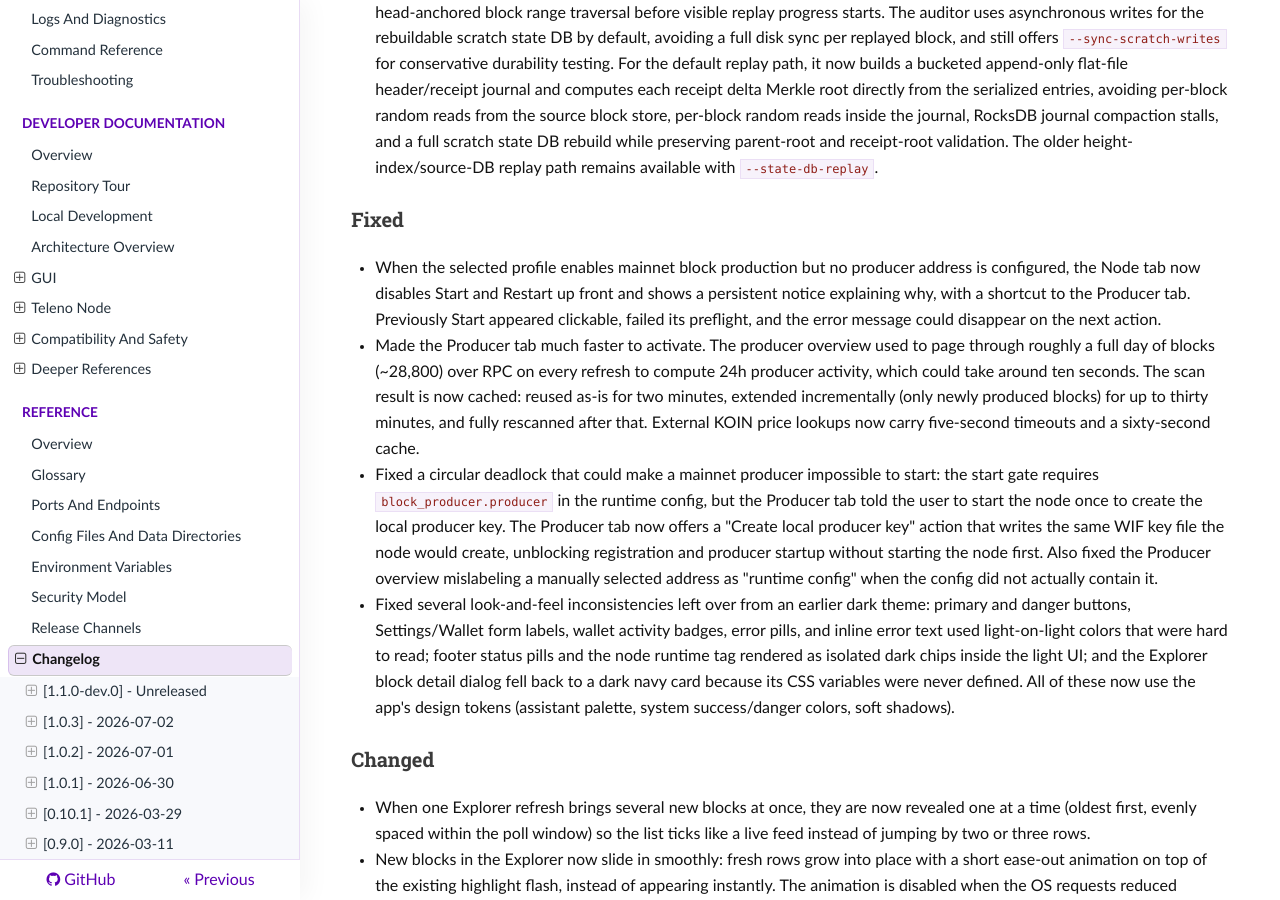
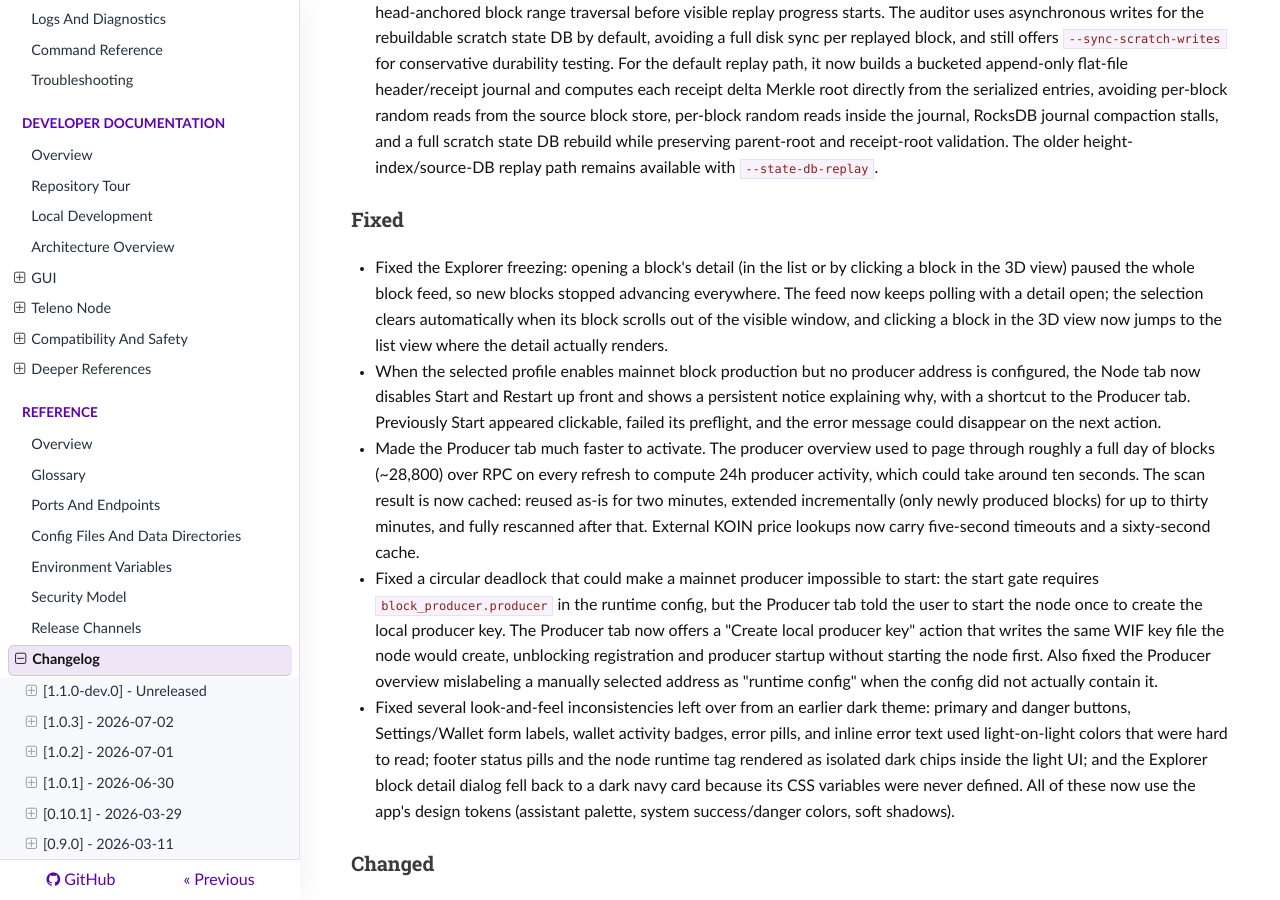
Before and after one commit to koinos/koinos-one, an MkDocs documentation site: the page built from docs/manual/reference/changelog.md, in a window 1280 px wide and 900 px high, scrolled down 1233 px. Built offline with MkDocs 1.6.1, drawn with Linux system fonts in a browser that asks for light colours; nearby versions of some CDN libraries.

Commit message:
fix: keep the Explorer block feed alive with a detail open
Selecting a block paused the entire Explorer poll loop (a leftover
guard meant to keep the inline detail stable), so blocks stopped
advancing in both the list and the 3D view - and clicking a block
inside the 3D view selected it invisibly, freezing the feed with no
indication why.

- Remove the pause: the feed always polls. Rows are keyed by blockId,
  so the open inline detail stays stable while its block remains in
  the window; when it scrolls out, the selection clears automatically.
- Clicking a block in the 3D view now switches to the list sub-view
  where the inline detail actually renders.

```diff
--- a/docs/manual/reference/changelog.md
+++ b/docs/manual/reference/changelog.md
@@ -89,6 +89,13 @@ All notable changes to this project are documented in this file.
   replay path remains available with `--state-db-replay`.
 
 ### Fixed
+
+- Fixed the Explorer freezing: opening a block's detail (in the list or by
+  clicking a block in the 3D view) paused the whole block feed, so new blocks
+  stopped advancing everywhere. The feed now keeps polling with a detail
+  open; the selection clears automatically when its block scrolls out of the
+  visible window, and clicking a block in the 3D view now jumps to the list
+  view where the detail actually renders.
 
 - When the selected profile enables mainnet block production but no producer
   address is configured, the Node tab now disables Start and Restart up front
--- a/src/components/panels/ExplorerPanel.tsx
+++ b/src/components/panels/ExplorerPanel.tsx
@@ -72,7 +72,10 @@ export function ExplorerPanel(props: ExplorerPanelProps) {
               rows={rows}
               ownProducerAddress={ownProducerAddress}
               quality={settings.explorer3dQuality}
-              onBlockClick={onBlockClick}
+              onBlockClick={(row: any) => {
+                setExplorerView('list')
+                onBlockClick?.(row)
+              }}
             />
           </Suspense>
         )}
```
Also changed, not shown: CHANGELOG.md (+7 -0 lines), 1 other file.
